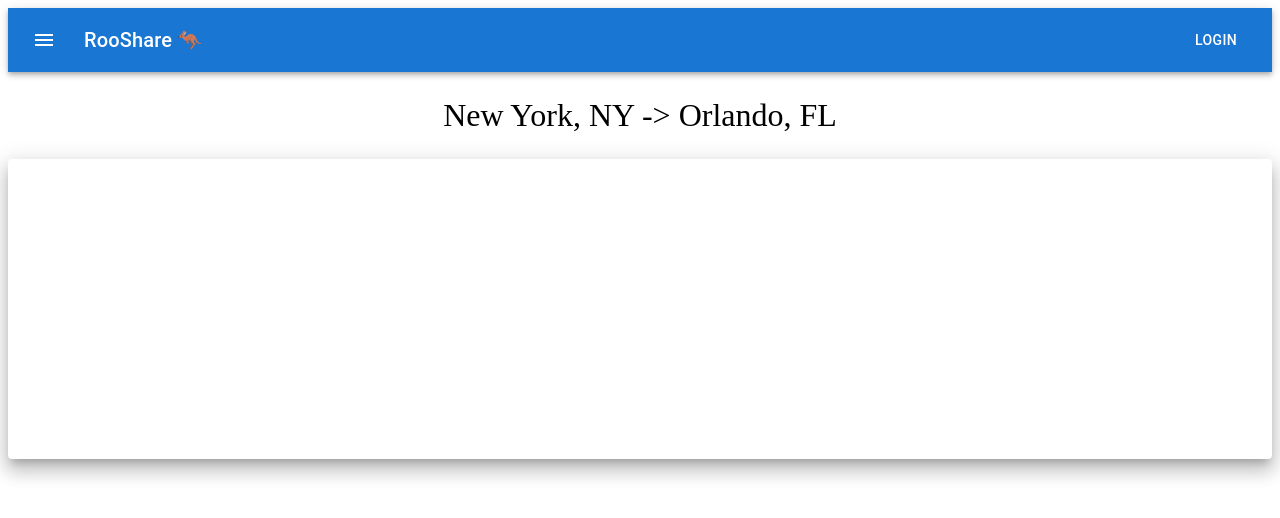
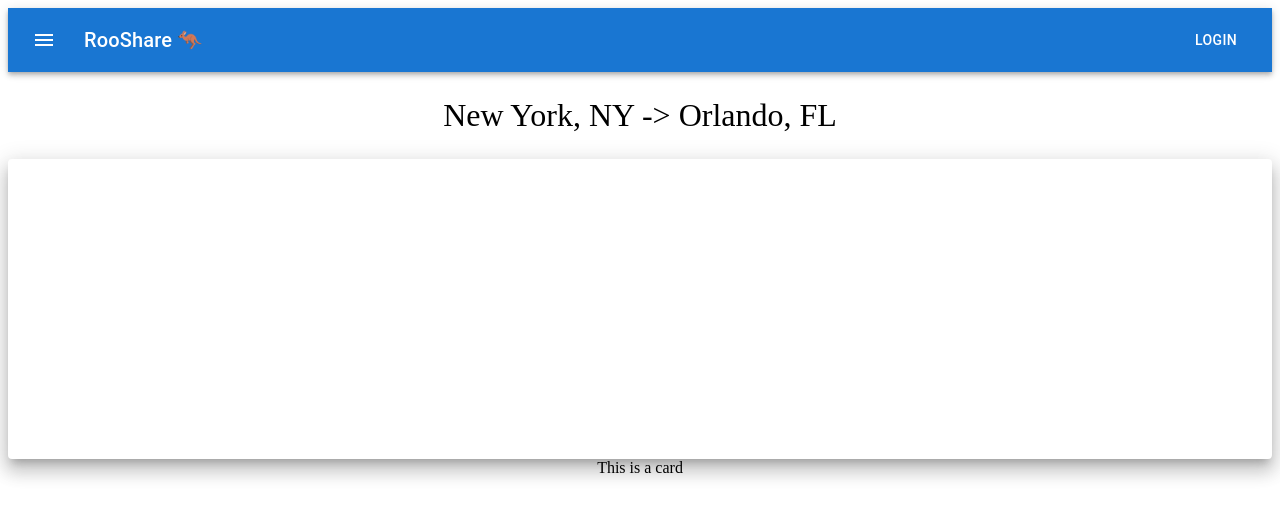
Before and after one commit to rfe-Ride-Share/Hidden-Sand-Village, a React (Create React App) app in the folder client/: page / in a window 1280 px wide. Shown: the top 518 px of the page. Built offline with nearby package versions, Linux system fonts and the light colour scheme; the HTML template or start-up script is replaced by a standard one.

Commit message:
Got a placeholder element for the card up and I created driver-trip-view and rider-trip-view directories to distinguish between the two

```diff
--- a/client/src/App.jsx
+++ b/client/src/App.jsx
@@ -5,10 +5,10 @@ import Chat from './components/chat/chat';
 import DropdownMenu from './components/dropdown-menu/dropdown-menu';
 import ProfileView from './components/profile-view/profile-view';
 import SearchView from './components/search-view/search-view';
-import TripView from './components/trip-view/trip-view';
+import RiderTripView from './components/trip-view/rider-trip-view/rider-trip-view';
 
 function App() {
-  return <TripView />;
+  return <RiderTripView />;
 }
 
 export default App;
--- /dev/null
+++ b/client/src/components/trip-view/rider-trip-view/card.jsx
@@ -0,0 +1,11 @@
+import React from 'react';
+
+function Card() {
+  return (
+    <div>
+      This is a card
+    </div>
+  )
+}
+
+export default Card;
--- a/client/src/components/trip-view/trip-view.jsx
+++ b/client/src/components/trip-view/rider-trip-view/rider-trip-view.jsx
@@ -1,8 +1,9 @@
 import React from 'react';
 import styled from 'styled-components';
 
-import PlaceHolderBar from './placeholder-bar';
-import TitleOfTrip from './title-of-trip';
+import PlaceHolderBar from '../placeholder-bar';
+import TitleOfTrip from '../title-of-trip';
+import Card from './card';
 import Paper from '@mui/material/Paper';
 
 function TripView() {
@@ -18,6 +19,7 @@ function TripView() {
             width: '100%',
           }}
         />
+        <Card />
       </TripViewContainer>
     </div>
   );
```
Also changed, not shown: 2 other files (tests, documents, lock files or other folders).
